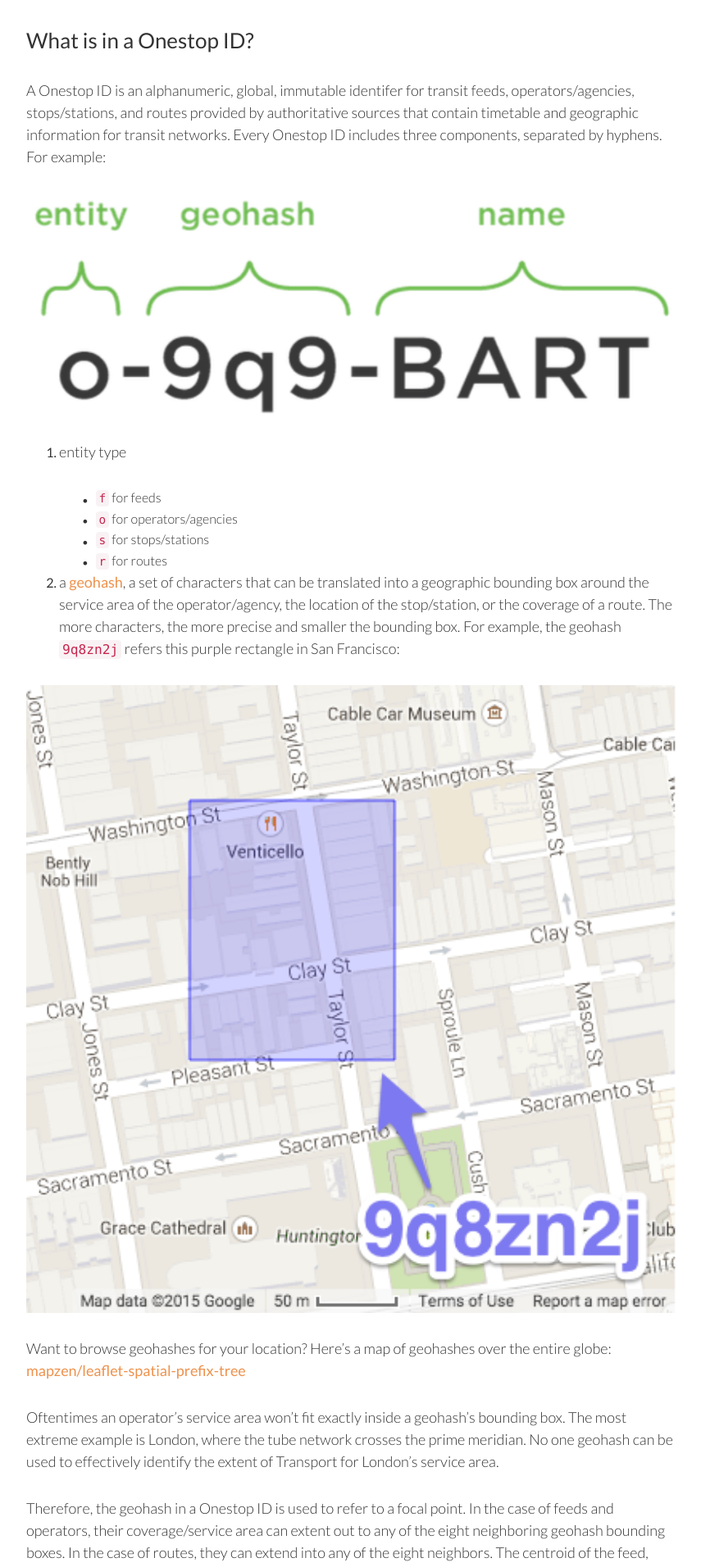
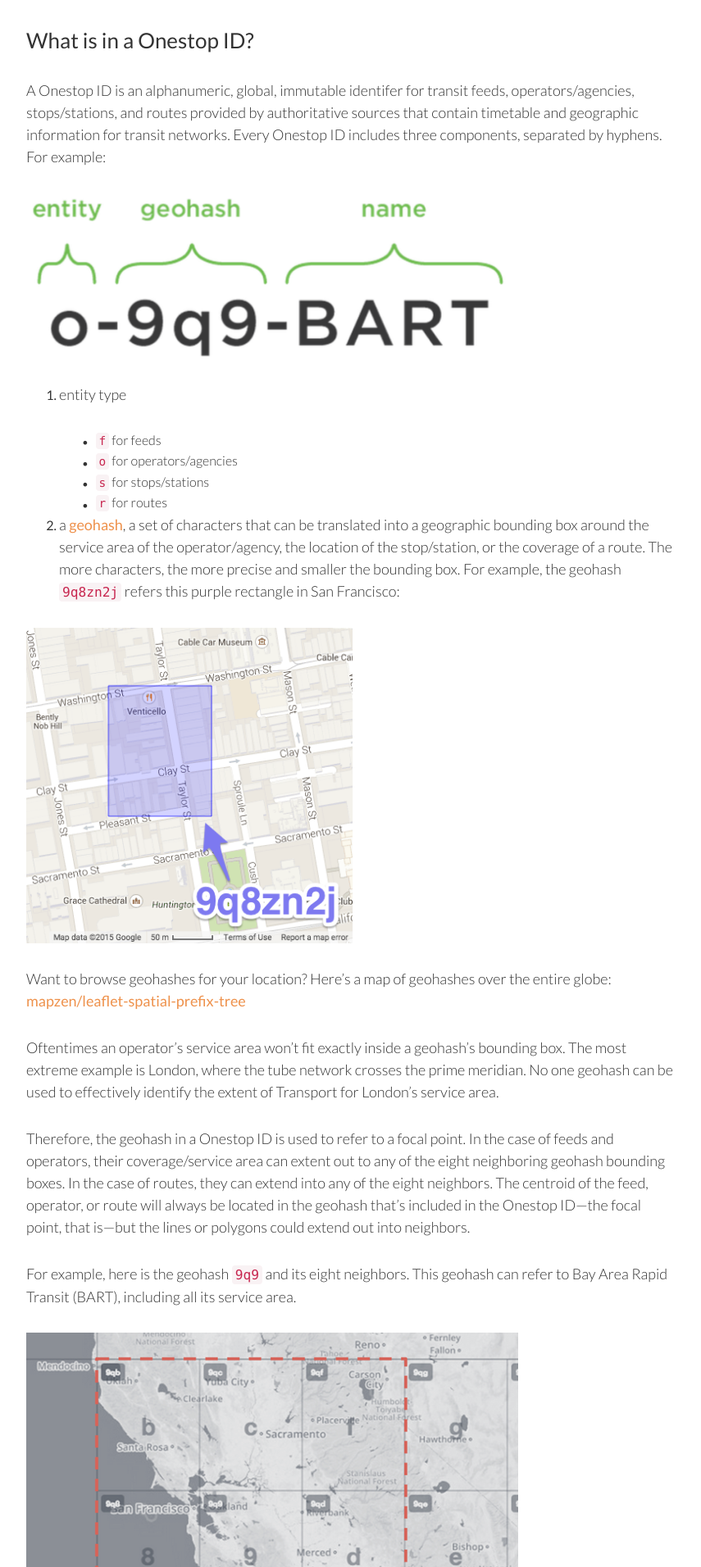
Before and after one commit to transitland/www-transit-land, a Jekyll site: the page built from documentation/onestop-id-scheme/index.md, in a window 1280 px wide. Shown: the part 1408-3320 px from the top of the page at 82% size, without its empty margins (348-1203 px from the left). Built offline with Jekyll 4.4.1, drawn with Linux system fonts in a browser that asks for light colours; nearby versions of some CDN libraries.

Commit message:
fix small images expanding issue

```diff
--- a/documentation/onestop-id-scheme/index.md
+++ b/documentation/onestop-id-scheme/index.md
@@ -33,7 +33,8 @@
 
 A Onestop ID is an alphanumeric, global, immutable identifer for transit feeds, operators/agencies, stops/stations, and routes provided by authoritative sources that contain timetable and geographic information for transit networks. Every Onestop ID includes three components, separated by hyphens. For example:
 
-![an example of a Onestop ID: 0-9q9-BART](images/onestop_id_example.png)
+
+<img src="images/onestop_id_example.png" alt="an example of a Onestop ID: 0-9q9-BART" width="590">
 
 1. entity type
 
@@ -44,7 +45,7 @@
 
 2. a [geohash](/news/2015/06/05/geohashes-and-you.html), a set of characters that can be translated into a geographic bounding box around the service area of the operator/agency, the location of the stop/station, or the coverage of a route. The more characters, the more precise and smaller the bounding box. For example, the geohash `9q8zn2j` refers this purple rectangle in San Francisco:
 
-  ![map showing an example geohash in San Francisco](images/geohash_example.png)
+<img src="images/geohash_example.png" alt="map showing an example geohash in San Francisco" width="400">
 
   Want to browse geohashes for your location? Here's a map of geohashes over the entire globe: [mapzen/leaflet-spatial-prefix-tree](http://mapzen.github.io/leaflet-spatial-prefix-tree/)
 
@@ -54,7 +55,7 @@
 
   For example, here is the geohash `9q9` and its eight neighbors. This geohash can refer to Bay Area Rapid Transit (BART), including all its service area.
 
-  ![map showing a geohash bounding box surrounded by its eight neighbors](images/geohash_operator_focal_point.png)
+<img src="images/geohash_operator_focal_point.png" alt="map showing a geohash bounding box surrounded by its eight neighbors" width="600">
 
 3. an abbreviated name that's short but understandable. The only punctuation that is allowed are tildes (`~`) to indicate word breaks. The name doesn't have to be unique across the whole world, but it must be unique within the bounding box of the particular geohash.
 
```
Also changed, not shown: documentation/onestop-id-scheme/images/geohash_operator_focal_point.png.
